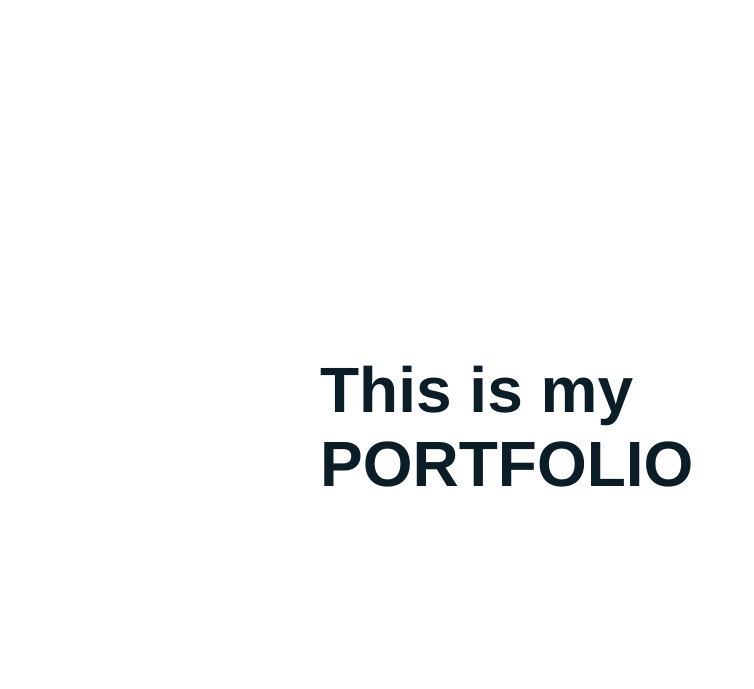
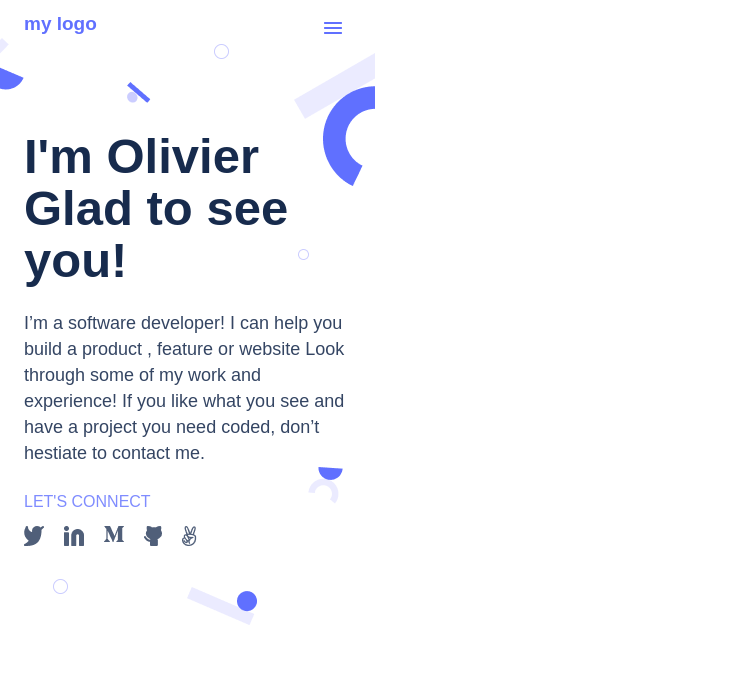
Before and after one commit to Theoneste1/Portfolio, a website: page index.html in a window 1280 px wide. Shown: the whole page, without its empty margins (0-754 px from the left). Drawn offline with Linux system fonts and the light colour scheme.

Commit message:
added index.html

```diff
--- a/index.html
+++ b/index.html
@@ -1,13 +1,35 @@
 <!DOCTYPE html>
 <html lang="en">
-  <head>
-    <meta charset="UTF-8" />
-    <meta http-equiv="X-UA-Compatible" content="IE=edge" />
-    <meta name="viewport" content="width=device-width, initial-scale=1.0" />
-    <title>PORTFOLIO</title>
-    <link rel="stylesheet" href="style.css" />
-  </head>
-  <body>
-    <h1>This is my PORTFOLIO</h1>
-  </body>
+<head>
+    <meta charset="UTF-8">
+    <meta http-equiv="X-UA-Compatible" content="IE=edge">
+    <meta name="viewport" content="width=device-width, initial-scale=1.0">
+    <title>My portfolio</title>
+    <link rel="stylesheet" href="./style.css">
+</head>
+<body>
+    <header class="header">
+        <a class="logo">my logo</a>
+         <nav class="nav"><img src="./photos/Union.png" alt=""></nav>
+    </header>
+    <section class="intro">
+        <h1>I'm Olivier Glad to see you!</h1>
+<p class="prg">
+    I’m a software developer! I can help you build a product ,
+     feature or website Look through some of my work and experience!
+      If you like what you see and have a project you need coded, don’t
+      hestiate to contact me.
+</p>
+
+<h4 class="connect">LET'S CONNECT</h4>
+<ul class="ul-list-icons">
+    <li><img src="./photos/icons/twitter-icon.png" alt=""></li>
+    <li><img src="./photos/icons/Linkedin-icon.png" alt=""></li>
+    <li><img src="./photos/icons/meadia.png" alt=""></li>
+    <li><img src="./photos/icons/github.png" alt=""></li>
+    <li><img src="./photos/icons/icon-2.png" alt=""></li>
+</ul>
+
+    </section>
+</body>
 </html>
--- a/package.json
+++ b/package.json
@@ -18,6 +18,10 @@
   },
   "homepage": "https://github.com/Theoneste1/Portfolio#readme",
   "devDependencies": {
-    "hint": "^6.2.0"
+    "hint": "^6.2.0",
+    "stylelint": "^13.13.1",
+    "stylelint-config-standard": "^21.0.0",
+    "stylelint-csstree-validator": "^1.9.0",
+    "stylelint-scss": "^3.21.0"
   }
 }
--- a/style.css
+++ b/style.css
@@ -1,9 +1,89 @@
+* {
+  padding: 0;
+  box-sizing: border-box;
+  margin: 0;
+  text-decoration: none;
+  list-style: none;
+}
+
+.header {
+  background-color: #fff;
+  display: flex;
+  flex-direction: row;
+}
+
 h1 {
-    color: #0b1d27;
-    position: fixed;
-    top: 48%;
-    left: 50%;
-    font-family: Helvetica, Arial, sans-serif;
-    font-size: 4em;
-    transform: translate(-50%, -50%);
-  }
+  color: #172b4d;
+  font-size: 49px;
+  line-height: 52px;
+  text-align: left;
+  width: 327px;
+  padding-left: 24px;
+  padding-top: 92px;
+  font-family: 'Poppins', sans-serif;
+  font-weight: 700;
+  display: flex;
+  align-items: center;
+}
+
+.prg {
+  padding-top: 12px;
+  width: 355px;
+  padding-left: 24px;
+  font-family: 'Poppins', sans-serif;
+  font-style: normal;
+  font-weight: 400;
+  font-size: 18px;
+  line-height: 26px;
+  color: #344563;
+  padding-bottom: 12px;
+  margin: 12px 0;
+}
+
+.nav {
+  text-align: right;
+  padding-left: 225px;
+  padding-top: 20px;
+  width: 16px;
+}
+
+.logo {
+  padding-left: 24px;
+  width: 99px;
+  height: 20px;
+  padding-top: 24px;
+  font-family: 'Poppins', sans-serif;
+  font-style: normal;
+  font-weight: 700;
+  font-size: 19px;
+  line-height: 20px;
+  display: flex;
+  align-items: center;
+  color: #6070ff;
+}
+
+.intro {
+  background-image: url(./photos/background.png);
+  background-repeat: no-repeat;
+}
+
+.ul-list-icons {
+  display: flex;
+  list-style: none;
+  gap: 20px;
+  padding-left: 24px;
+  padding-top: 12px;
+  padding-bottom: 136px;
+}
+
+.connect {
+  width: 139px;
+  height: 24px;
+  font-family: 'Poppins', sans-serif;
+  font-weight: 500;
+  font-size: 16px;
+  line-height: 24px;
+  padding-bottom: 12px;
+  margin-left: 24px;
+  color: #7f8cff;
+}
```
Also changed, not shown: .github/workflows/linters.yml (added), .stylelintrc.json (added), photos/Template 2- Detail.png (added), photos/Union.png (added), photos/Vector.png (added), photos/background.png (added), photos/icons/Linkedin-icon.png (added), photos/icons/github.png (added), photos/icons/icon-2.png (added), photos/icons/meadia.png (added), photos/icons/twitter-icon.png (added), photos/shots/screenshot1.png (added), pic.PNG (added), 2 other files.
